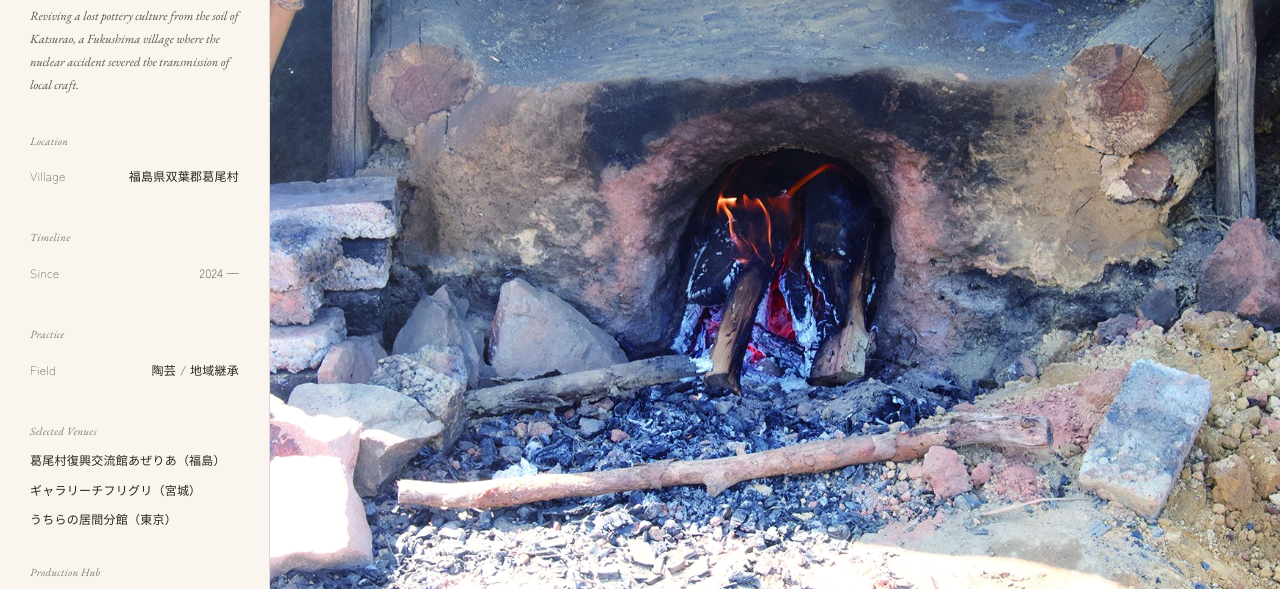
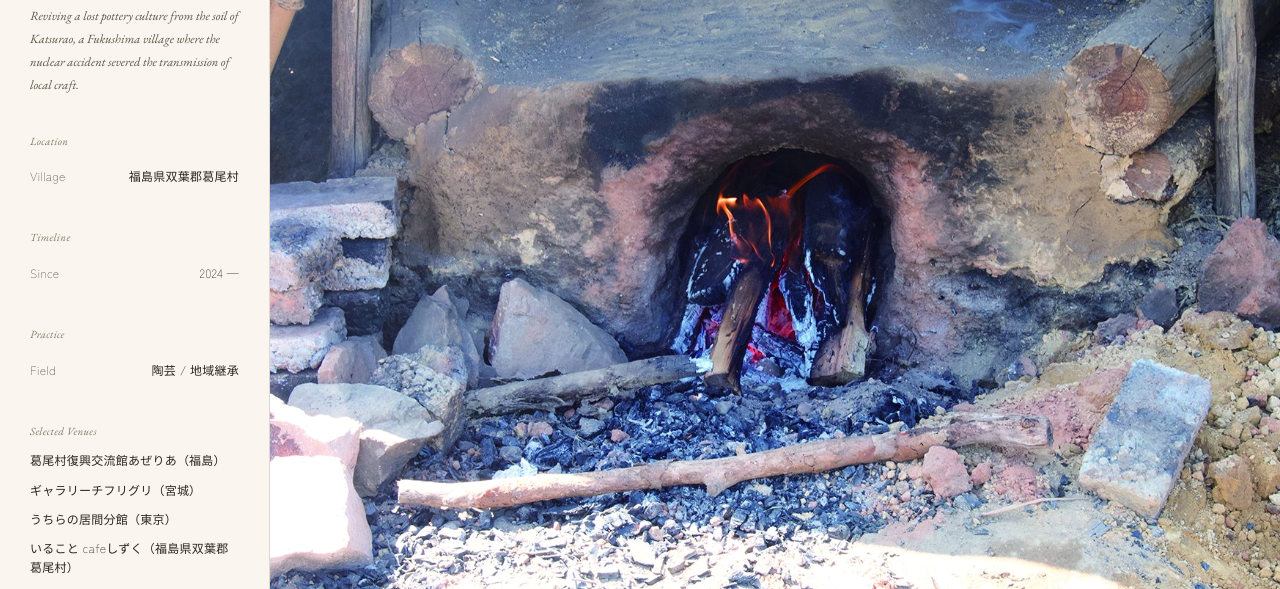
Before and after one commit to sugiyama-yoshihiko/katsurao-yaki-project, a plain HTML site: page index.html in a window 1280 px wide. Shown: the part 140-729 px from the top of the page. Drawn offline with nearby package versions, Linux system fonts and the light colour scheme; a web font is replaced by a local one.

Commit message:
Add いること cafeしずく to Selected Venues list
Co-Authored-By: Claude Sonnet 5 <noreply@anthropic.com>

```diff
--- a/index.html
+++ b/index.html
@@ -321,6 +321,7 @@
       <div>葛尾村復興交流館あぜりあ（福島）</div>
       <div>ギャラリーチフリグリ（宮城）</div>
       <div>うちらの居間分館（東京）</div>
+      <div>いること cafeしずく（福島県双葉郡葛尾村）</div>
     </div>
   </div>
   <div class="sb-block">
```
